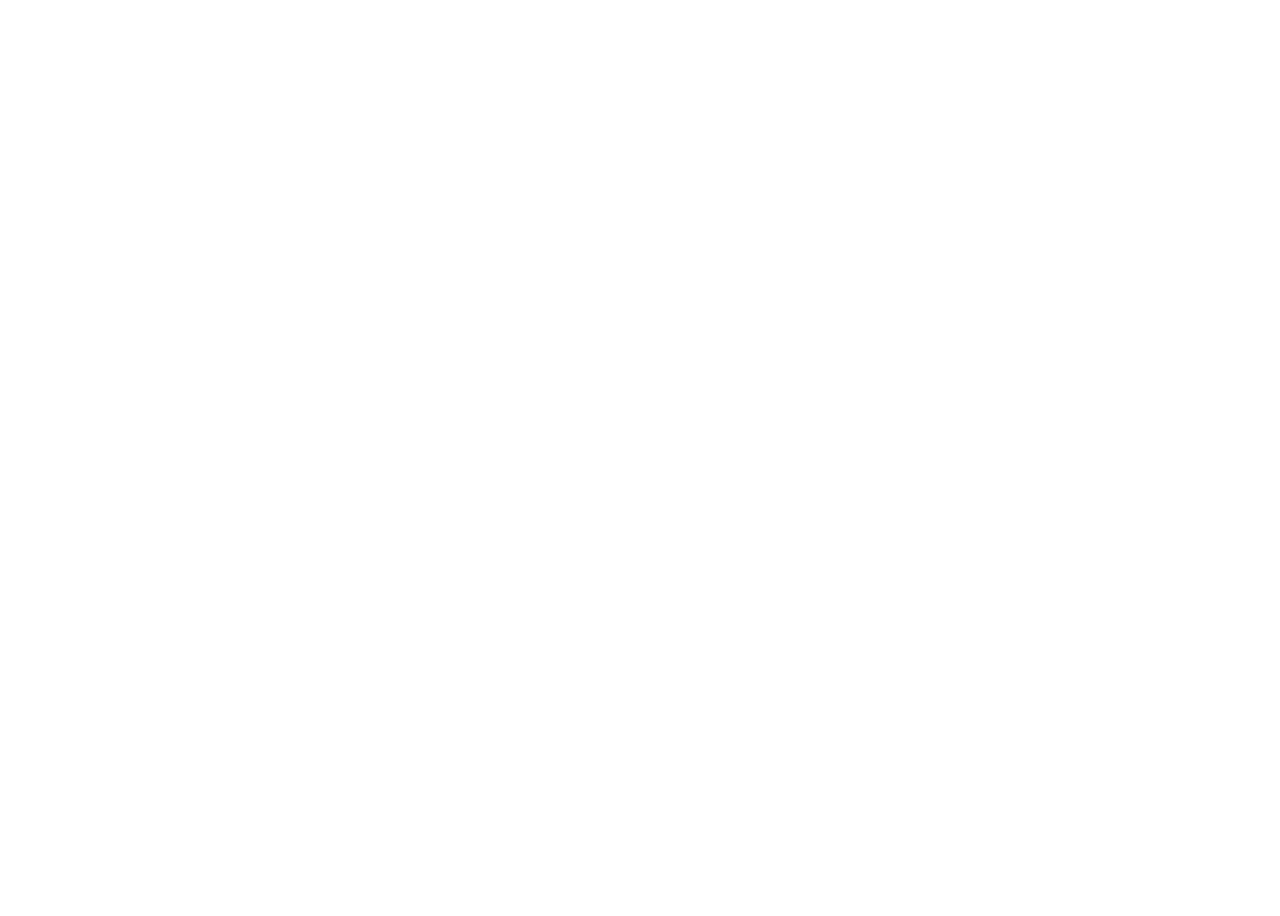
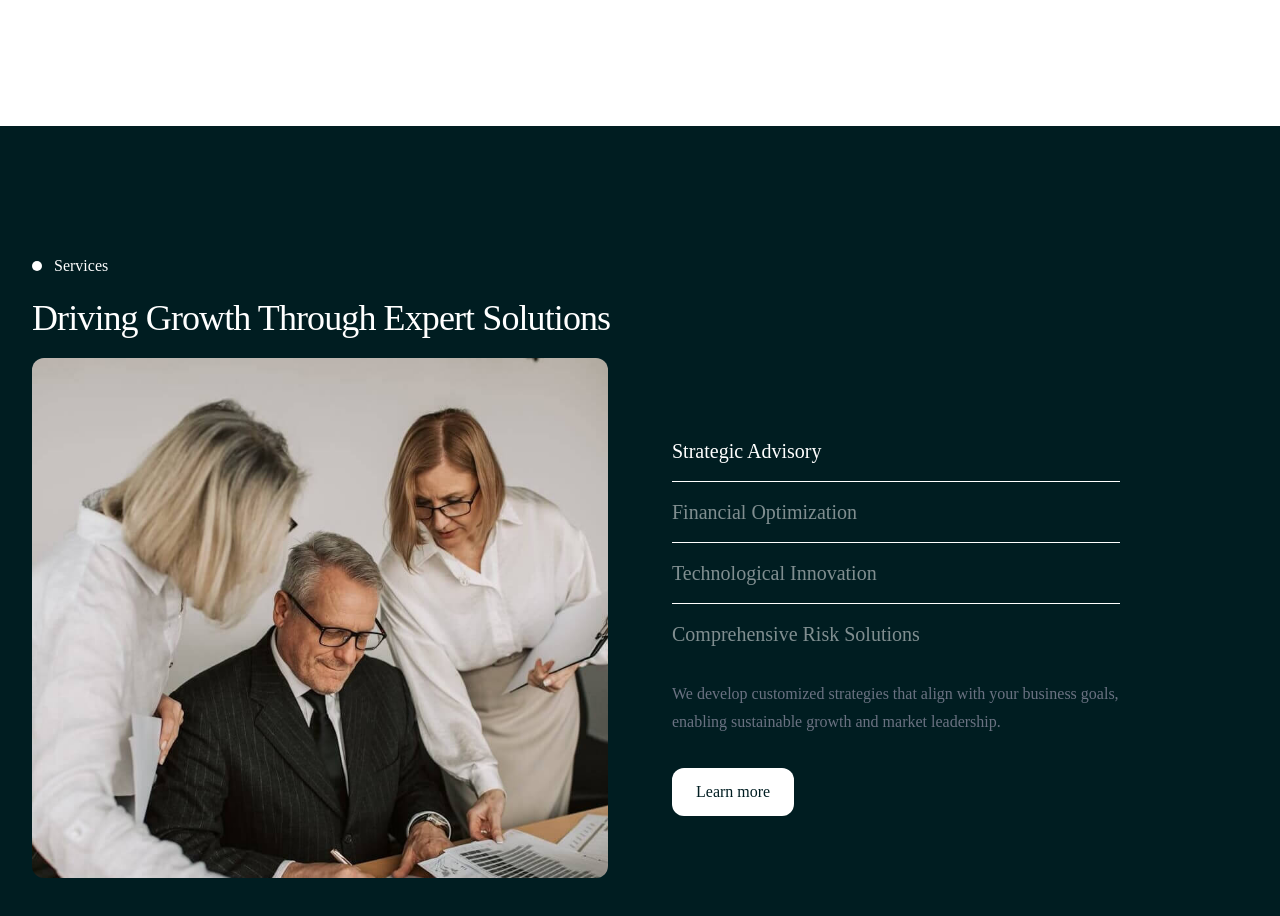
Before and after one commit to talhaozbek61/stratwise, a Next.js app: page / in a window 1280 px wide. Shown: the part 1342-2258 px from the top of the page. Before the commit the page ends 1468 px from the top, so only its background shows below. Built offline with nearby package versions, Linux system fonts and the light colour scheme.

Commit message:
feat: services UI, button update
- New variant added to button component
- Services section UI created
- Selection style added for text highlight

```diff
--- /dev/null
+++ b/app/components/services.tsx
@@ -0,0 +1,166 @@
+"use client";
+
+import { useState } from "react";
+
+import Image from "next/image";
+
+import { motion } from "framer-motion";
+
+import Container from "./ui/container";
+import Button from "./ui/button";
+
+export default function Services({ content }: ServicesProps) {
+  const [selectedService, setSelectedService] = useState<number>(1);
+
+  return (
+    <div className="bg-primary text-primary-foreground">
+      <Container className="space-y-4">
+        {/* Mark */}
+        <motion.div
+          className="flex items-center gap-3"
+          initial="offscreen"
+          whileInView="onscreen"
+          viewport={{ once: true }}
+          variants={fadeInUpSequence}
+          custom={0}
+          id="services"
+        >
+          <div className="size-2.5 bg-primary-foreground rounded-full" />
+          <p className="text-base">{content.mark}</p>
+        </motion.div>
+
+        {/* Header */}
+        <motion.h2
+          className="text-2xl/10 sm:text-3xl xl:text-4xl sm:tracking-tight sm:leading-12 max-w-2xl"
+          initial="offscreen"
+          whileInView="onscreen"
+          viewport={{ once: true }}
+          variants={fadeInUpSequence}
+          custom={0.3}
+        >
+          {content.title}
+        </motion.h2>
+
+        <div className="grid grid-cols-1 lg:grid-cols-2 gap-12 xl:gap-16 items-center">
+          {/* Image */}
+          <motion.div
+            initial="offscreen"
+            whileInView="onscreen"
+            viewport={{ once: true }}
+            variants={fadeInUpSequence}
+            custom={0.6}
+          >
+            <Image
+              src={content.image.url}
+              alt={content.image.alt}
+              width={content.image.width}
+              height={content.image.height}
+              className="object-center rounded-xl size-full"
+            />
+          </motion.div>
+
+          {/* Services Content */}
+          <div className="space-y-4">
+            {/* Services List */}
+            <motion.ul
+              className="divide-y divide-primary-foreground lg:max-w-md"
+              initial="offscreen"
+              whileInView="onscreen"
+              viewport={{ once: true }}
+              variants={fadeInRightSequence}
+              custom={0.8}
+            >
+              {content.services.map((service) => (
+                <Button
+                  variant="none"
+                  key={service.id}
+                  className={`w-full text-xl text-start py-4 font-medium cursor-pointer ${
+                    service.id === selectedService
+                      ? "text-primary-foreground"
+                      : "text-primary-foreground/50"
+                  }`}
+                  onClick={() => setSelectedService(service.id)}
+                >
+                  {service.title}
+                </Button>
+              ))}
+            </motion.ul>
+
+            {/* Service Paragraph */}
+            <motion.p
+              className="text-base/7 lg:max-w-md text-muted"
+              initial="offscreen"
+              whileInView="onscreen"
+              viewport={{ once: true }}
+              variants={fadeInRightSequence}
+              custom={0.9}
+            >
+              {content.services[selectedService - 1]?.paragraph}
+            </motion.p>
+
+            {/* Link */}
+            <motion.a
+              href="https://talhaozbek.com/?ref=stratwise"
+              target="_blank"
+              className="mt-4 px-6 py-3 rounded-xl font-medium transition duration-300 outline-none bg-primary-foreground text-primary hover:scale-95 inline-block"
+              initial="offscreen"
+              whileInView="onscreen"
+              viewport={{ once: true }}
+              variants={fadeInRightSequence}
+              custom={1}
+            >
+              Learn more
+            </motion.a>
+          </div>
+        </div>
+      </Container>
+    </div>
+  );
+}
+
+type ServicesType = {
+  id: number;
+  title: string;
+  paragraph: string;
+};
+
+type ImageType = {
+  url: string;
+  alt: string;
+  width: number;
+  height: number;
+};
+
+type ContentProps = {
+  mark: string;
+  title: string;
+  image: ImageType;
+  services: ServicesType[];
+};
+
+type ServicesProps = {
+  content: ContentProps;
+};
+
+// Framer Animation
+const fadeInUpSequence = {
+  offscreen: { y: 20, opacity: 0 },
+  onscreen: (i: number) => ({
+    opacity: 1,
+    y: 0,
+    transition: {
+      delay: i * 0.3,
+    },
+  }),
+};
+
+const fadeInRightSequence = {
+  offscreen: { x: 20, opacity: 0 },
+  onscreen: (i: number) => ({
+    opacity: 1,
+    x: 0,
+    transition: {
+      delay: i * 0.3,
+    },
+  }),
+};
--- a/app/components/ui/button.tsx
+++ b/app/components/ui/button.tsx
@@ -14,6 +14,7 @@ export default function Button({
   const variants = {
     primary: "bg-primary text-primary-foreground hover:scale-95",
     secondary: "bg-secondary text-secondary-foreground hover:scale-95",
+    none: "p-0 rounded-none font-normal transition-none",
   };
   return (
     <button
@@ -29,7 +30,7 @@ export default function Button({
 type ButtonProps = {
   children: ReactNode;
   onClick?: () => void;
-  variant: "primary" | "secondary";
+  variant: "primary" | "secondary" | "none";
   className?: string;
   type?: "button" | "submit" | "reset";
 };
--- a/app/globals.css
+++ b/app/globals.css
@@ -34,7 +34,7 @@
 
 html,
 body {
-  @apply scroll-smooth;
+  @apply scroll-smooth selection:bg-primary-foreground selection:text-primary;
 }
 
 body {
--- a/app/page.tsx
+++ b/app/page.tsx
@@ -1,11 +1,13 @@
 import Hero from "./components/hero";
 import About from "./components/about";
+import Services from "./components/services";
 
 export default function Home() {
   return (
     <main>
       <Hero content={HeroContent} />
       <About content={AboutContent} />
+      <Services content={ServiceContent} />
     </main>
   );
 }
@@ -50,3 +52,35 @@ const AboutContent = {
     },
   ],
 };
+
+const ServiceContent = {
+  mark: "Services",
+  title: "Driving Growth Through Expert Solutions",
+  image: { url: "/service.jpg", alt: "Service Image", width: 887, height: 797 },
+  services: [
+    {
+      id: 1,
+      title: "Strategic Advisory",
+      paragraph:
+        "We develop customized strategies that align with your business goals, enabling sustainable growth and market leadership.",
+    },
+    {
+      id: 2,
+      title: "Financial Optimization",
+      paragraph:
+        "Enhancing financial structures and investment strategies to maximize profitability and minimize risk exposure.",
+    },
+    {
+      id: 3,
+      title: "Technological Innovation",
+      paragraph:
+        "Implementing forward-thinking digital solutions to streamline operations, boost efficiency, and future-proof your business.",
+    },
+    {
+      id: 4,
+      title: "Comprehensive Risk Solutions",
+      paragraph:
+        "Proactively identifying and mitigating risks to protect your assets and maintain operational stability in an evolving market.",
+    },
+  ],
+};
```
Also changed, not shown: public/service.jpg (added).
